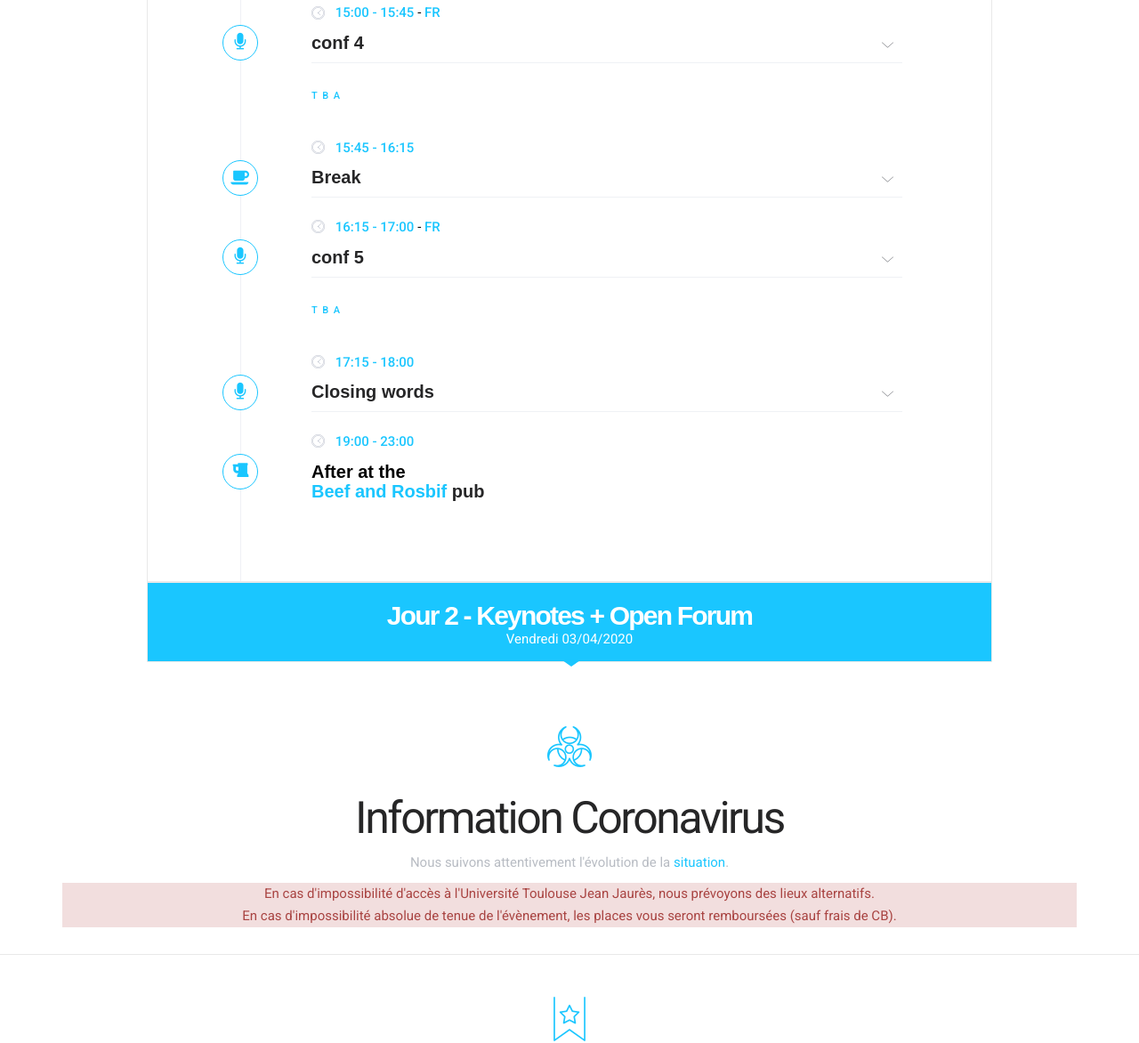
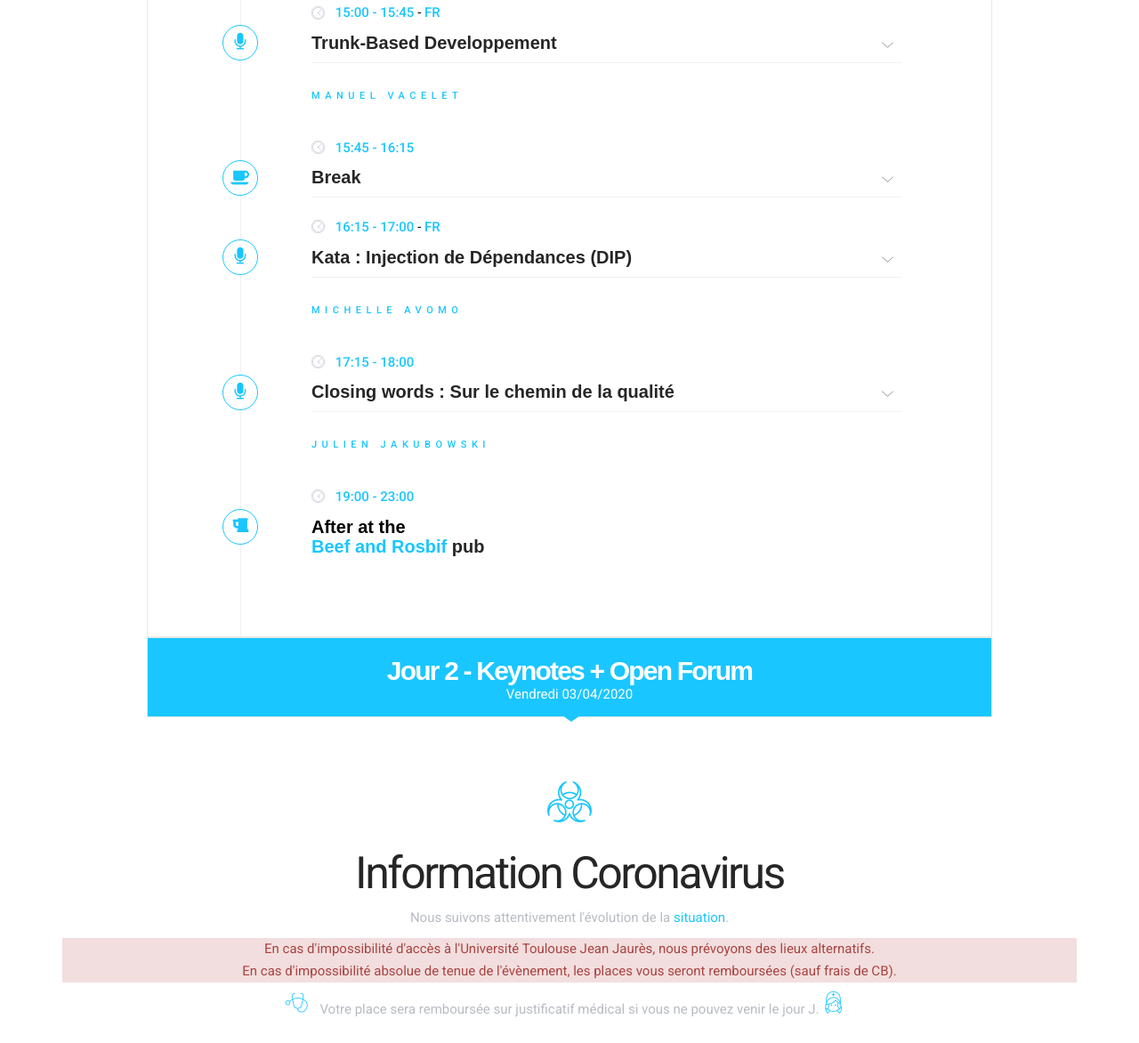
Before and after one commit to ncraftsconf/newcrafts-toulouse-site, a plain HTML site: page index.html in a window 1280 px wide. Shown: the part 6470-7642 px from the top of the page at 89% size. Drawn offline with Linux system fonts and the light colour scheme; some packages are replaced by stand-ins of ours; a web font is replaced by a local one.

Commit message:
programme complété + corona rembours

```diff
--- a/assets/css/mine.css
+++ b/assets/css/mine.css
@@ -5,7 +5,6 @@
 .hero-background {
     background-image: url("../img/backgrounds/Toulouse-garonne_resultat.jpg");
     background-position: 0 top;
-
 }
 
 .navigation-header {
@@ -32,6 +31,12 @@ p {
     margin-right: 8px;
     vertical-align: middle;
     color: #babfcc;
+}
+
+.medium-icon {
+    margin-bottom: 10px;
+    margin-right: 10px;
+    font-size: 25px;
 }
 
 .sponsor-platinium {
--- a/index.html
+++ b/index.html
@@ -412,9 +412,8 @@
 
                     <p class="about">
                         Arnaud Bailly has been a researcher, consultant, agile and XP coach, architect, developer, trainer and teacher, CTO for startups...
-<br/>
-                        He regularly codes in Java, Haskell, Clojure, Javascript and has interest in nearly everything that touches software. His present avatar
-                        is Dr.Code which aims at offering very short-term and to the point consulting services for anybody involved in coding.
+                        <br/> He regularly codes in Java, Haskell, Clojure, Javascript and has interest in nearly everything that touches software. His present avatar is Dr.Code which aims at offering very short-term and to the point consulting services
+                        for anybody involved in coding.
                     </p>
 
                     <ul class="speaker-socials">
@@ -446,8 +445,7 @@
                     </p>
 
                     <p class="about">
-                        Faciliter le travail et de bonnes relations entre équipes, simplifier pour garder l'essentiel, automatiser
-                        ce qui peut l'être et s'impliquer dans de nouvelles approches pour aborder les choses différemment ... Voilà ce qui me plait !
+                        Faciliter le travail et de bonnes relations entre équipes, simplifier pour garder l'essentiel, automatiser ce qui peut l'être et s'impliquer dans de nouvelles approches pour aborder les choses différemment ... Voilà ce qui me plait !
                     </p>
 
                     <ul class="speaker-socials">
@@ -481,9 +479,8 @@
                         </small>
                     </p>
 
-                    <p class="about">Passionate developer for 20 years, I have a solid experience in many aspects of development (techs, architecture, DevOps & agility).
-                        Creative and enthusiastic, I naturally assume the role of leader, both in the product teams and in the many personal projects I initiated.
-                        My main sources of motivation are the technological (and intellectual) challenge, and the collective adventure.
+                    <p class="about">Passionate developer for 20 years, I have a solid experience in many aspects of development (techs, architecture, DevOps & agility). Creative and enthusiastic, I naturally assume the role of leader, both in the product teams and in
+                        the many personal projects I initiated. My main sources of motivation are the technological (and intellectual) challenge, and the collective adventure.
                     </p>
 
                     <ul class="speaker-socials">
@@ -1003,7 +1000,7 @@
                                                 <strong class="lang highlight">FR</strong>
 
                                                 <h6 class="title">
-                                                    <i class="icon icon-arrows-06"></i> conf 4
+                                                    <i class="icon icon-arrows-06"></i>Trunk-Based Developpement
                                                 </h6>
                                             </a>
 
@@ -1013,7 +1010,7 @@
 
                                                     </p>
 
-                                                    <strong class="highlight speaker-name">TBA</strong>
+                                                    <strong class="highlight speaker-name">Manuel Vacelet</strong>
                                                 </article>
                                             </div>
                                         </div>
@@ -1038,6 +1035,7 @@
                                             </a>
                                         </div>
 
+
                                         <div class="panel schedule-item" id="conf5">
                                             <div class="lecture-icon-wrapper">
                                                 <span class="fa fa-microphone"></span>
@@ -1052,22 +1050,18 @@
                                                 <strong class="lang highlight">FR</strong>
 
                                                 <h6 class="title">
-                                                    <i class="icon icon-arrows-06"></i> conf 5
+                                                    <i class="icon icon-arrows-06"></i>Kata : Injection de Dépendances (DIP)
                                                 </h6>
                                             </a>
 
                                             <div id="schedule3_day1_main_time3" class="panel-collapse collapse in schedule-item-body">
                                                 <article>
                                                     <p class="description">
-
                                                     </p>
-
-                                                    <strong class="highlight speaker-name">TBA</strong>
+                                                    <strong class="highlight speaker-name">Michelle Avomo</strong>
                                                 </article>
                                             </div>
                                         </div>
-
-
 
 
                                         <div class="panel schedule-item" id="Closing">
@@ -1082,11 +1076,16 @@
                                                 </strong>
 
                                                 <h6 class="title">
-                                                    Closing words
-
-                                                    <i class="icon icon-arrows-06"></i>
+                                                    <i class="icon icon-arrows-06"></i> Closing words : Sur le chemin de la qualité
                                                 </h6>
                                             </a>
+                                            <div id="schedule3_day1_main_time5" class="panel-collapse collapse in schedule-item-body">
+                                                <article>
+                                                    <p class="description">
+                                                    </p>
+                                                    <strong class="highlight speaker-name">Julien Jakubowski</strong>
+                                                </article>
+                                            </div>
                                         </div>
 
                                         <div class="panel schedule-item">
@@ -1141,7 +1140,8 @@
                         </ul>
                     </div>
 
-                <!-- Navigation by day end --> </div>
+                    <!-- Navigation by day end -->
+                </div>
 
                 <!-- Schedule end -->
             </div>
@@ -1158,10 +1158,14 @@
 
 
 
-                <article  lang="FR">
+            <article lang="FR">
                 <p class="alert-danger">En cas d'impossibilité d'accès à l'Université Toulouse Jean Jaurès, nous prévoyons des lieux alternatifs.
                     <br/> En cas d'impossibilité absolue de tenue de l'évènement, les places vous seront remboursées (sauf frais de CB).
 
+                </p>
+                <p class="text-alt">
+                    <i class="icon medium-icon icon-medical-09 "></i> Votre place sera remboursée sur justificatif médical si vous ne pouvez venir le jour J.
+                    <i class="icon medium-icon icon-medical-08 "></i>
                 </p>
             </article>
 
```
Lines whose indentation alone changed are shown as unchanged.
